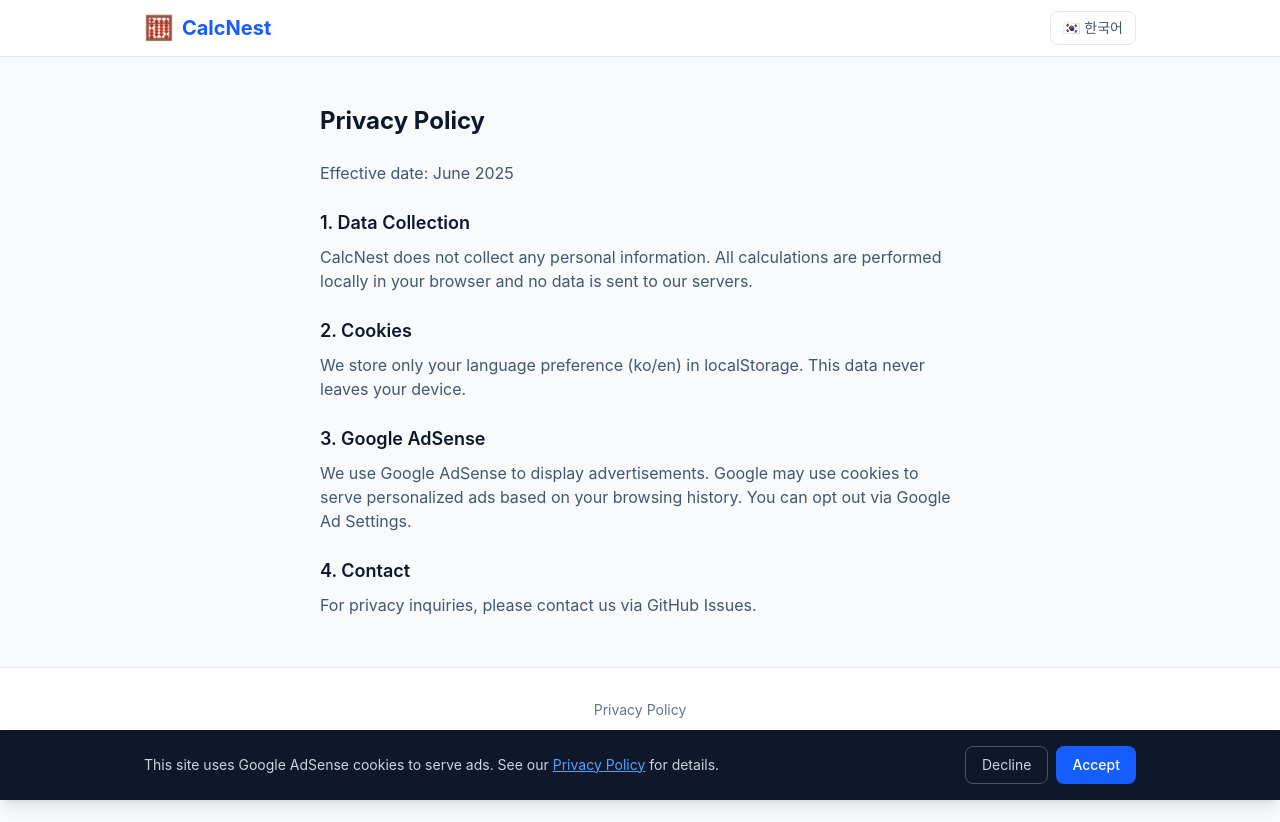
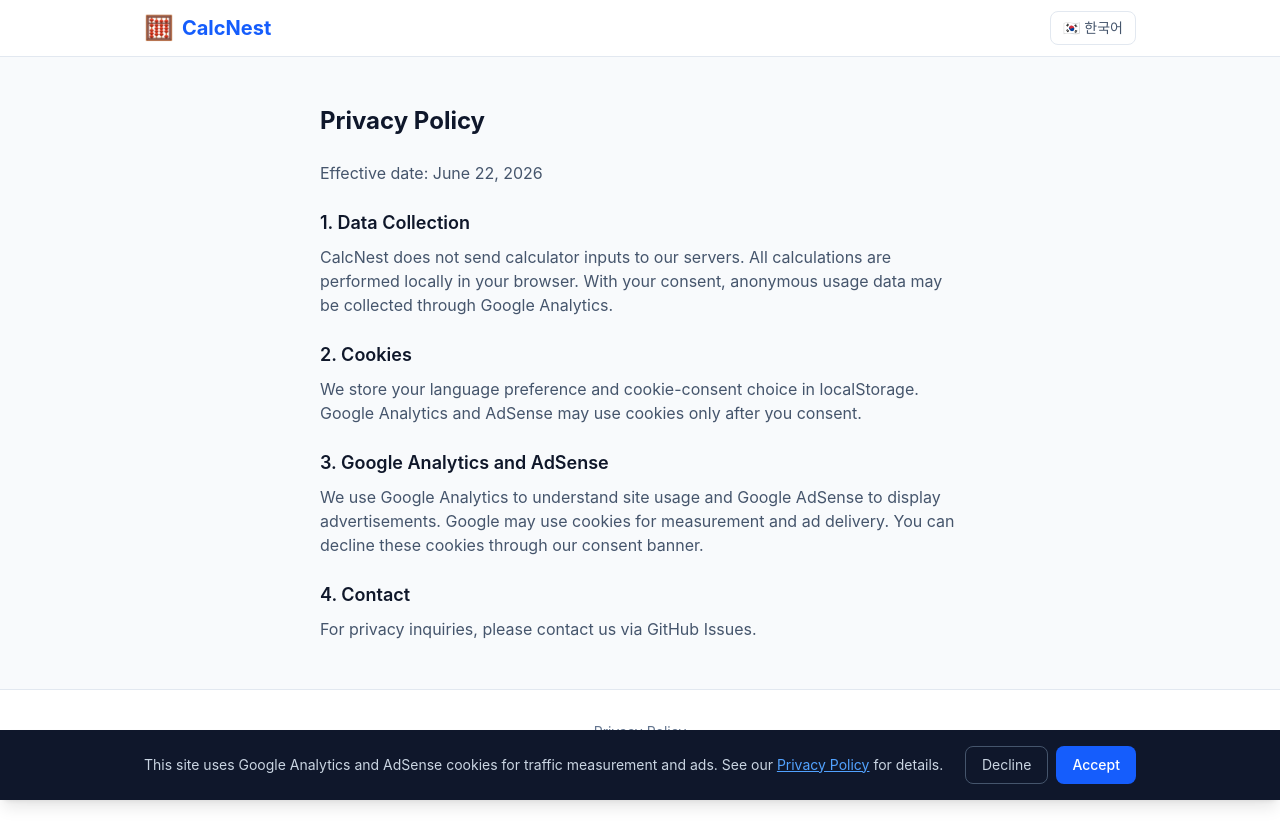
Before and after one commit to stocklite85/calcnest, a Next.js app: page /privacy in a window 1280 px wide. Before the commit the page ends 800 px from the top, so only its background shows below. Built offline with nearby package versions, Linux system fonts and the light colour scheme.

Commit message:
feat: add consent-aware Google Analytics

```diff
--- a/app/layout.tsx
+++ b/app/layout.tsx
@@ -6,6 +6,7 @@ import { LangProvider } from '@/contexts/LangContext';
 import Header from '@/components/Header';
 import Footer from '@/components/Footer';
 import CookieBanner from '@/components/CookieBanner';
+import GoogleAnalytics from '@/components/GoogleAnalytics';
 
 export const metadata: Metadata = {
   title: {
@@ -42,6 +43,10 @@ export default function RootLayout({ children }: { children: React.ReactNode })
           <Footer />
           <CookieBanner />
         </LangProvider>
+        <GoogleAnalytics
+          measurementId="G-VYWGBQG12R"
+          storageKey="calcnest-cookie-consent"
+        />
         <Analytics />
         <Script
           async
--- a/app/privacy/page.tsx
+++ b/app/privacy/page.tsx
@@ -9,13 +9,13 @@ export default function PrivacyPage() {
     return (
       <div className="max-w-2xl mx-auto px-4 py-12 prose prose-slate">
         <h1 className="text-2xl font-bold text-slate-900 mb-6">Privacy Policy</h1>
-        <p className="text-slate-600 mb-4">Effective date: June 2025</p>
+        <p className="text-slate-600 mb-4">Effective date: June 22, 2026</p>
         <h2 className="text-lg font-semibold mt-6 mb-2">1. Data Collection</h2>
-        <p className="text-slate-600">CalcNest does not collect any personal information. All calculations are performed locally in your browser and no data is sent to our servers.</p>
+        <p className="text-slate-600">CalcNest does not send calculator inputs to our servers. All calculations are performed locally in your browser. With your consent, anonymous usage data may be collected through Google Analytics.</p>
         <h2 className="text-lg font-semibold mt-6 mb-2">2. Cookies</h2>
-        <p className="text-slate-600">We store only your language preference (ko/en) in localStorage. This data never leaves your device.</p>
-        <h2 className="text-lg font-semibold mt-6 mb-2">3. Google AdSense</h2>
-        <p className="text-slate-600">We use Google AdSense to display advertisements. Google may use cookies to serve personalized ads based on your browsing history. You can opt out via Google Ad Settings.</p>
+        <p className="text-slate-600">We store your language preference and cookie-consent choice in localStorage. Google Analytics and AdSense may use cookies only after you consent.</p>
+        <h2 className="text-lg font-semibold mt-6 mb-2">3. Google Analytics and AdSense</h2>
+        <p className="text-slate-600">We use Google Analytics to understand site usage and Google AdSense to display advertisements. Google may use cookies for measurement and ad delivery. You can decline these cookies through our consent banner.</p>
         <h2 className="text-lg font-semibold mt-6 mb-2">4. Contact</h2>
         <p className="text-slate-600">For privacy inquiries, please contact us via GitHub Issues.</p>
       </div>
@@ -25,13 +25,13 @@ export default function PrivacyPage() {
   return (
     <div className="max-w-2xl mx-auto px-4 py-12">
       <h1 className="text-2xl font-bold text-slate-900 mb-6">개인정보 처리방침</h1>
-      <p className="text-slate-600 mb-4">시행일: 2025년 6월</p>
+      <p className="text-slate-600 mb-4">시행일: 2026년 6월 22일</p>
       <h2 className="text-lg font-semibold mt-6 mb-2">1. 개인정보 수집</h2>
-      <p className="text-slate-600">CalcNest는 개인정보를 수집하지 않습니다. 모든 계산은 브라우저에서 처리되며 서버로 전송되지 않습니다.</p>
+      <p className="text-slate-600">CalcNest는 계산기에 입력한 내용을 서버로 전송하지 않습니다. 모든 계산은 브라우저에서 처리됩니다. 동의한 경우 Google Analytics를 통해 익명의 이용 통계가 수집될 수 있습니다.</p>
       <h2 className="text-lg font-semibold mt-6 mb-2">2. 쿠키 및 로컬스토리지</h2>
-      <p className="text-slate-600">언어 설정(한국어/영어)만 localStorage에 저장합니다. 이 데이터는 기기 밖으로 전송되지 않습니다.</p>
-      <h2 className="text-lg font-semibold mt-6 mb-2">3. Google AdSense</h2>
-      <p className="text-slate-600">광고 제공을 위해 Google AdSense를 사용합니다. Google은 맞춤 광고를 위해 쿠키를 사용할 수 있습니다. Google 광고 설정에서 거부할 수 있습니다.</p>
+      <p className="text-slate-600">언어 설정과 쿠키 동의 선택을 localStorage에 저장합니다. Google Analytics와 AdSense 쿠키는 동의한 경우에만 사용됩니다.</p>
+      <h2 className="text-lg font-semibold mt-6 mb-2">3. Google Analytics 및 AdSense</h2>
+      <p className="text-slate-600">사이트 이용 현황 파악을 위해 Google Analytics를, 광고 제공을 위해 Google AdSense를 사용합니다. Google은 측정 및 광고 제공에 쿠키를 사용할 수 있으며, 사이트의 동의 배너에서 거부할 수 있습니다.</p>
       <h2 className="text-lg font-semibold mt-6 mb-2">4. 문의</h2>
       <p className="text-slate-600">개인정보 관련 문의는 GitHub Issues를 통해 연락해 주세요.</p>
     </div>
--- a/components/CookieBanner.tsx
+++ b/components/CookieBanner.tsx
@@ -16,11 +16,13 @@ export default function CookieBanner() {
 
   const accept = () => {
     localStorage.setItem(STORAGE_KEY, 'accepted');
+    window.dispatchEvent(new Event('cookie-consent-change'));
     setVisible(false);
   };
 
   const decline = () => {
     localStorage.setItem(STORAGE_KEY, 'declined');
+    window.dispatchEvent(new Event('cookie-consent-change'));
     setVisible(false);
   };
 
@@ -31,9 +33,9 @@ export default function CookieBanner() {
       <div className="max-w-5xl mx-auto px-4 py-4 flex flex-col sm:flex-row items-start sm:items-center gap-3">
         <p className="flex-1 text-sm text-slate-300 leading-relaxed">
           {lang === 'ko'
-            ? <>이 사이트는 광고 서비스 제공을 위해 Google AdSense 쿠키를 사용합니다. 자세한 내용은{' '}
+            ? <>이 사이트는 방문 통계와 광고 서비스 제공을 위해 Google Analytics 및 AdSense 쿠키를 사용합니다. 자세한 내용은{' '}
                 <Link href="/privacy" className="underline text-blue-400 hover:text-blue-300">개인정보 처리방침</Link>을 참고하세요.</>
-            : <>This site uses Google AdSense cookies to serve ads. See our{' '}
+            : <>This site uses Google Analytics and AdSense cookies for traffic measurement and ads. See our{' '}
                 <Link href="/privacy" className="underline text-blue-400 hover:text-blue-300">Privacy Policy</Link> for details.</>
           }
         </p>
--- /dev/null
+++ b/components/GoogleAnalytics.tsx
@@ -0,0 +1,44 @@
+'use client';
+
+import { useEffect, useState } from 'react';
+import Script from 'next/script';
+
+const CONSENT_EVENT = 'cookie-consent-change';
+
+interface GoogleAnalyticsProps {
+  measurementId: string;
+  storageKey: string;
+}
+
+export default function GoogleAnalytics({ measurementId, storageKey }: GoogleAnalyticsProps) {
+  const [enabled, setEnabled] = useState(false);
+
+  useEffect(() => {
+    const syncConsent = () => {
+      setEnabled(localStorage.getItem(storageKey) === 'accepted');
+    };
+
+    syncConsent();
+    window.addEventListener(CONSENT_EVENT, syncConsent);
+    return () => window.removeEventListener(CONSENT_EVENT, syncConsent);
+  }, [storageKey]);
+
+  if (!enabled) return null;
+
+  return (
+    <>
+      <Script
+        src={`https://www.googletagmanager.com/gtag/js?id=${measurementId}`}
+        strategy="afterInteractive"
+      />
+      <Script id={`google-analytics-${measurementId}`} strategy="afterInteractive">
+        {`
+          window.dataLayer = window.dataLayer || [];
+          function gtag(){dataLayer.push(arguments);}
+          gtag('js', new Date());
+          gtag('config', '${measurementId}');
+        `}
+      </Script>
+    </>
+  );
+}
```
Also changed, not shown: 1 other file (tests, documents, lock files or other folders).
